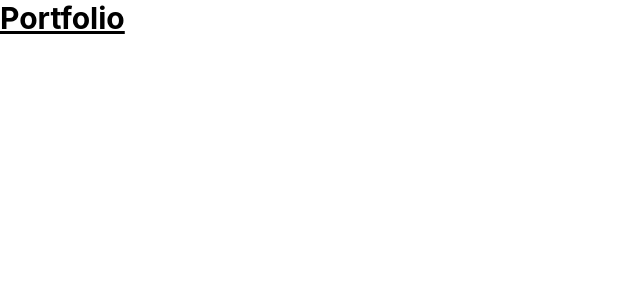
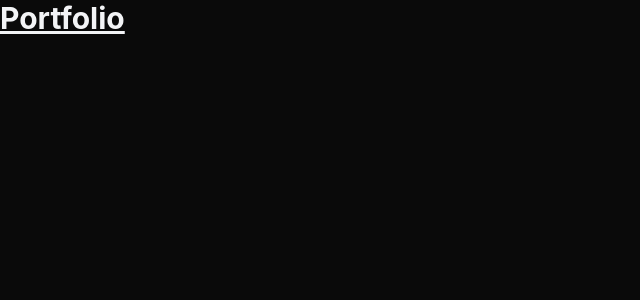
Before and after one commit to Kevin-Ratschinski/kevin-ratschinski.github.io, a Vue app: page / in a window 1280 px wide. Shown: the top 300 px of the page, without its empty margins (0-640 px from the left). Built offline with nearby package versions, Linux system fonts and the light colour scheme; the HTML template or start-up script is replaced by a standard one.

Commit message:
style: add body styles

```diff
--- a/src/main.css
+++ b/src/main.css
@@ -3,3 +3,8 @@
 :root {
   --color-accent: #22d3ee;
 }
+
+body {
+  background-color: #0a0a0a;
+  color: #f3f4f6;
+}
```
